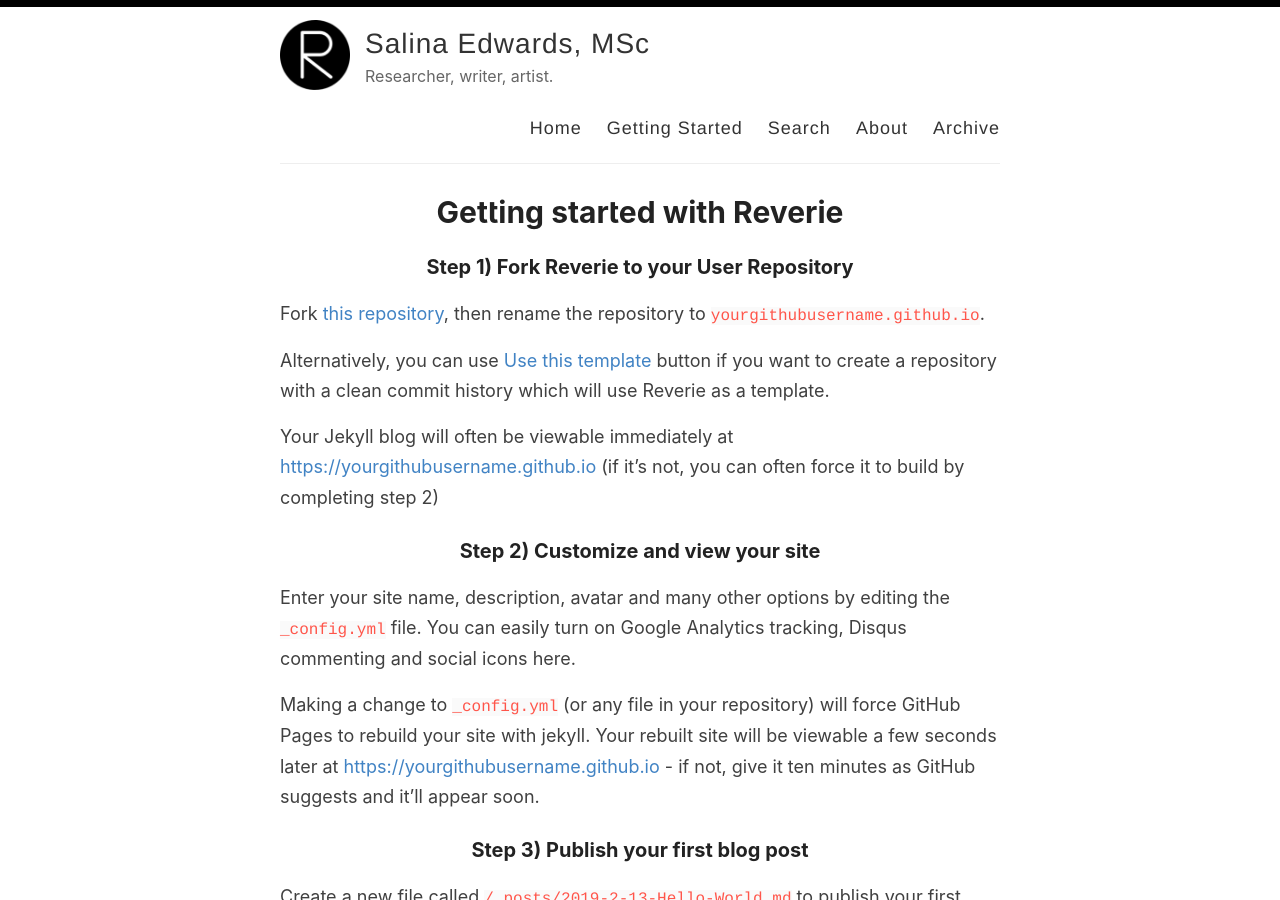
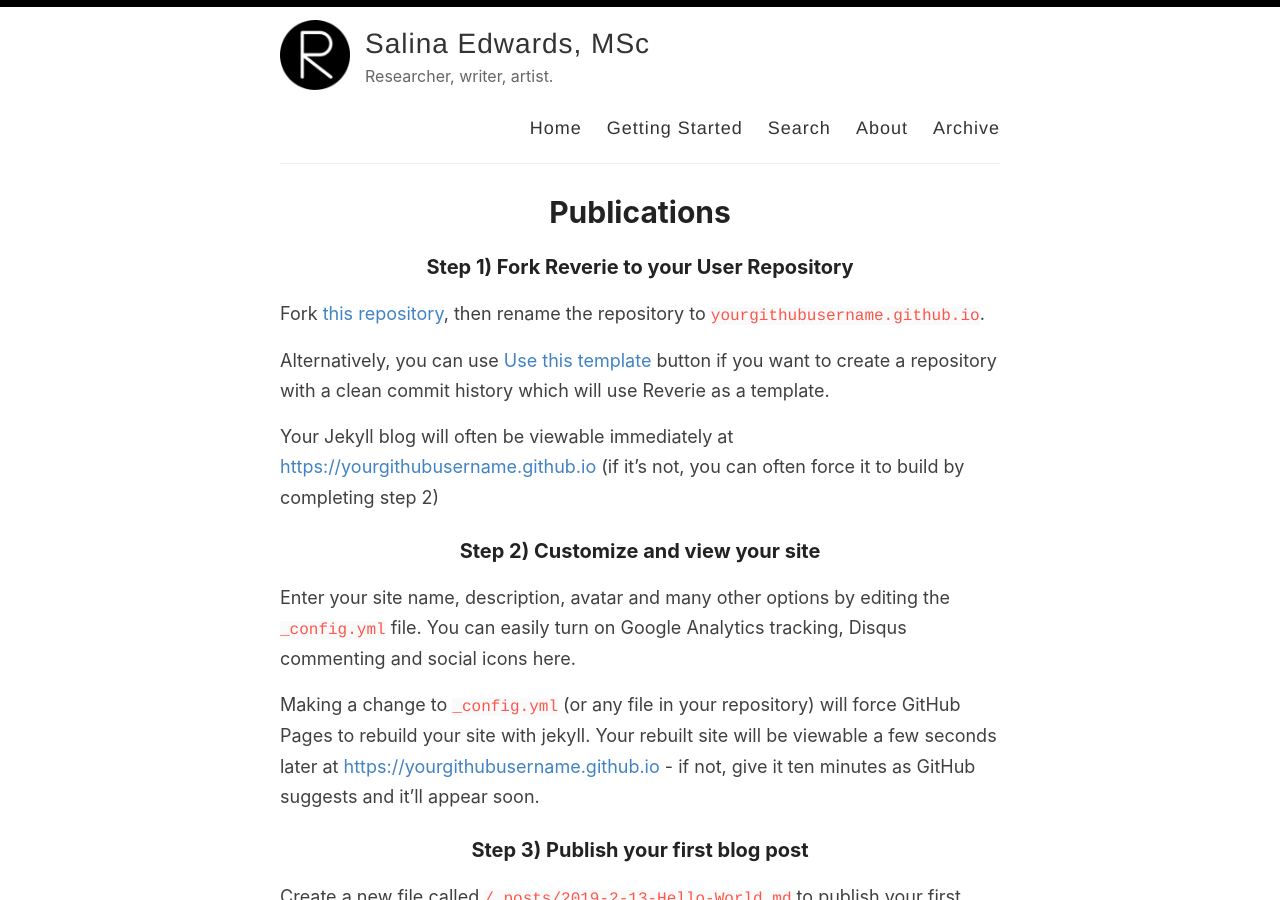
Before and after one commit to salinaedwards/salinaedwards.github.io, a Jekyll site: the page built from _pages/getting-started.md, in a window 1280 px wide and 900 px high. Built offline with Jekyll 4.4.1, drawn with Linux system fonts in a browser that asks for light colours.

Commit message:
Update getting-started.md

```diff
--- a/_pages/getting-started.md
+++ b/_pages/getting-started.md
@@ -1,7 +1,7 @@
 ---
 layout: page
-title: Getting started with Reverie
-permalink: /getting-started/
+title: Publications
+permalink: /publications
 ---
 
 ### Step 1) Fork Reverie to your User Repository
```
